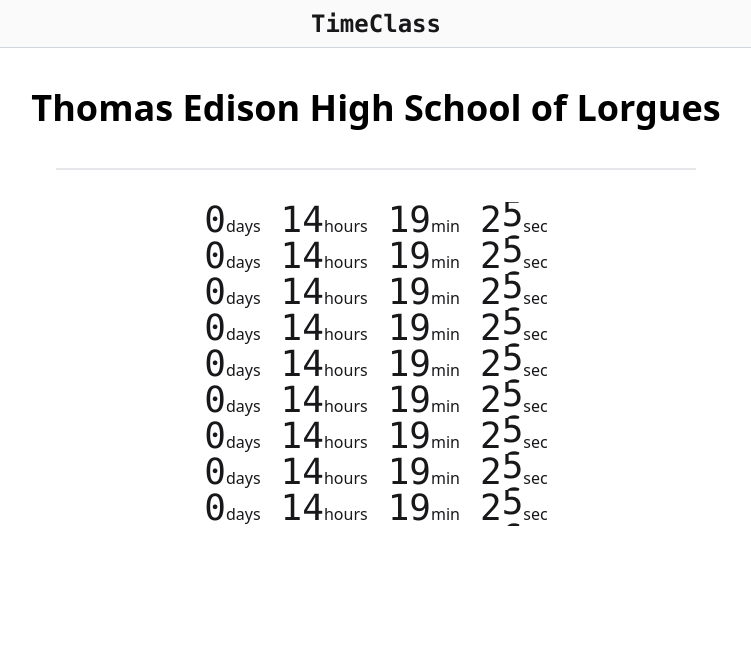
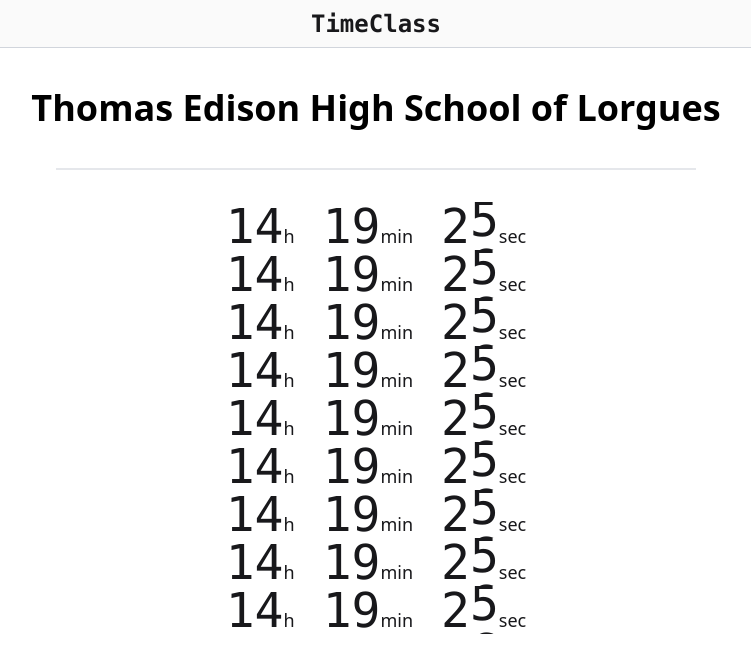
Before and after one commit to Oignontom8283/timeclass, a React (Vite) app: page /school/thomas_edison in a window 1280 px wide. Shown: the top 672 px of the page, without its empty margins (264-1015 px from the left). Built offline with nearby package versions, Linux system fonts and the light colour scheme.

Commit message:
feat: Refactor Timestamp component to improve time unit calculations and display format

```diff
--- a/src/components/Timestamp.tsx
+++ b/src/components/Timestamp.tsx
@@ -1,7 +1,17 @@
 
 import { useState, useEffect } from 'react';
 
-export default function Timestamp({ timestamp }: { timestamp: Date}) {
+interface TimestampProps {
+  timestamp: Date;
+}
+
+interface TimeUnit {
+  value: number;
+  label: string;
+  shortLabel: string;
+}
+
+export default function Timestamp({ timestamp }: TimestampProps) {
 
   const [currentTime, setCurrentTime] = useState(new Date());
 
@@ -20,46 +30,58 @@ export default function Timestamp({ timestamp }: { timestamp: Date}) {
   const isOverdue = timeDifference < 0;
   const absTimeDifference = Math.abs(timeDifference);
 
-  // Calculer les jours, heures, minutes et secondes
-  const days = Math.floor(absTimeDifference / (1000 * 60 * 60 * 24));
+  // Calculer les années, mois, semaines, jours, heures, minutes et secondes
+  const years = Math.floor(absTimeDifference / (1000 * 60 * 60 * 24 * 365));
+  const months = Math.floor((absTimeDifference % (1000 * 60 * 60 * 24 * 365)) / (1000 * 60 * 60 * 24 * 30));
+  const weeks = Math.floor((absTimeDifference % (1000 * 60 * 60 * 24 * 30)) / (1000 * 60 * 60 * 24 * 7));
+  const days = Math.floor((absTimeDifference % (1000 * 60 * 60 * 24 * 7)) / (1000 * 60 * 60 * 24));
   const hours = Math.floor((absTimeDifference % (1000 * 60 * 60 * 24)) / (1000 * 60 * 60));
   const minutes = Math.floor((absTimeDifference % (1000 * 60 * 60)) / (1000 * 60));
   const seconds = Math.floor((absTimeDifference % (1000 * 60)) / 1000);
 
-  const prefix = isOverdue ? '-' : '';
-  const counter = `${prefix}${days} days, ${hours} hours, ${minutes} minutes, and ${seconds} seconds`;
+  // Créer un tableau des unités de temps avec leurs valeurs
+  const timeUnits: TimeUnit[] = [
+    { value: years, label: 'years', shortLabel: 'ans' },
+    { value: months, label: 'months', shortLabel: 'mois' },
+    { value: weeks, label: 'weeks', shortLabel: 'sem' },
+    { value: days, label: 'days', shortLabel: 'jours' },
+    { value: hours, label: 'hours', shortLabel: 'h' },
+    { value: minutes, label: 'minutes', shortLabel: 'min' },
+    { value: seconds, label: 'seconds', shortLabel: 'sec' }
+  ];
+
+  // Filtrer pour n'afficher que les unités nécessaires
+  // On trouve la première unité non-nulle et on affiche à partir de là
+  const firstNonZeroIndex = timeUnits.findIndex(unit => unit.value > 0);
+  const displayUnits = firstNonZeroIndex === -1
+    ? [timeUnits[timeUnits.length - 1]] // Si tout est à 0, afficher seulement les secondes
+    : timeUnits.slice(firstNonZeroIndex);
+
+  const counter = displayUnits
+    .map(unit => `${unit.value} ${unit.label}`)
+    .join(', ');
+
+  const countdownClasses = `countdown font-mono text-5xl ${isOverdue ? 'text-red-400' : ''}`;
+  const labelClasses = 'text-lg';
+
+  const renderTimeUnit = (unit: TimeUnit) => (
+    <div key={unit.label}>
+      <span className={countdownClasses}>
+        <span
+          style={{"--value": unit.value} as React.CSSProperties}
+          aria-live="polite"
+          aria-label={counter}
+        >
+          {unit.value}
+        </span>
+      </span>
+      <span className={labelClasses}>{unit.shortLabel}</span>
+    </div>
+  );
 
   return (
-    <div className="flex gap-5">
-      {
-        isOverdue && (
-          <span>-</span>
-        )
-      }
-      <div>
-        <span className="countdown font-mono text-4xl">
-            <span style={{"--value":days} as React.CSSProperties } aria-live="polite" aria-label={counter}>{prefix}{days}</span>
-        </span>
-        days
-      </div>
-      <div>
-        <span className="countdown font-mono text-4xl">
-            <span style={{"--value":hours} as React.CSSProperties } aria-live="polite" aria-label={counter}>{hours}</span>
-        </span>
-        hours
-      </div>
-      <div>
-        <span className="countdown font-mono text-4xl">
-          <span style={{"--value":minutes} as React.CSSProperties } aria-live="polite" aria-label={counter}>{minutes}</span>
-        </span>
-        min
-      </div>
-      <div>
-        <span className="countdown font-mono text-4xl">
-          <span style={{"--value":seconds} as React.CSSProperties } aria-live="polite" aria-label={counter}>{seconds}</span>
-        </span>
-        sec
-      </div>
+    <div className="flex gap-7">
+      {displayUnits.map(renderTimeUnit)}
     </div>
   )
 }
```
